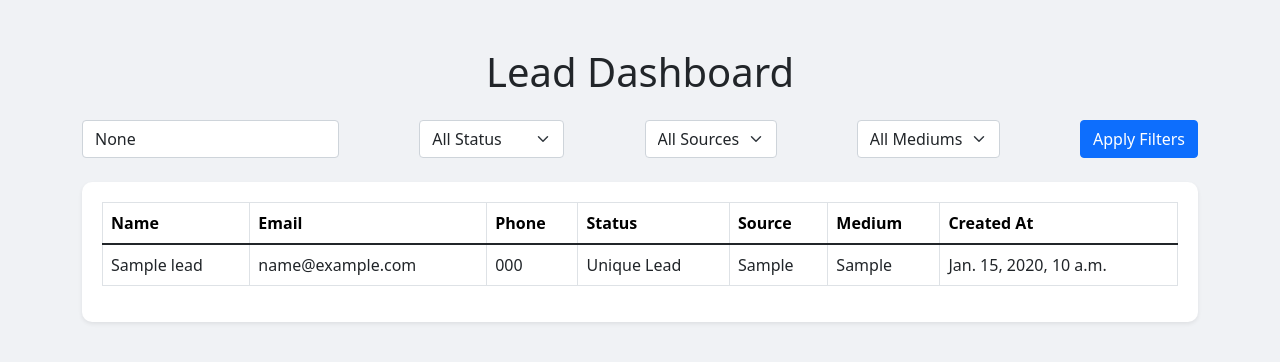
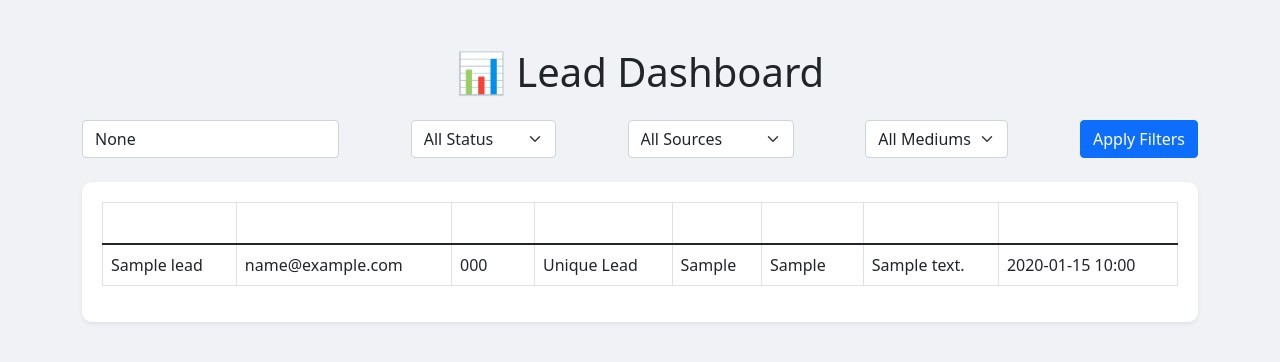
Before and after one commit to Aditya-05-alt/Lead_Tracker, a Django app: page /leads/dashboard/ in a window 1280 px wide. Shown: the top 362 px of the page. Run offline with Django 5.2, Linux system fonts and the light colour scheme; tables that the repository leaves empty hold one stand-in row (values such as "Sample post"); some libraries are stand-ins or nearby versions.

Commit message:
updatedddd

```diff
--- a/api/admin.py
+++ b/api/admin.py
@@ -5,6 +5,6 @@ from .models import Lead
 
 @admin.register(Lead)
 class LeadAdmin(admin.ModelAdmin):
-    list_display = ('name', 'email', 'phone', 'status', 'source', 'medium', 'created_at')
+    list_display = ('name', 'email', 'phone', 'Message','status', 'source', 'medium', 'created_at')
     list_filter = ('status', 'source', 'medium')
     search_fields = ('name', 'email', 'phone')
--- a/api/templates/api/lead_dashboard.html
+++ b/api/templates/api/lead_dashboard.html
@@ -15,15 +15,18 @@
         }
         th {
             background-color: #007bff;
-            color: black;
+            color: white;
             cursor: pointer;
         }
-        @media (max-width: 768px) { /* Tablet & Mobile View */
+        th:hover {
+            background-color: #0056b3;
+        }
+        @media (max-width: 768px) {
             th, td {
                 font-size: 0.9rem;
             }
         }
-        @media (max-width: 576px) { /* Mobile View */
+        @media (max-width: 576px) {
             .table-responsive {
                 border: none;
             }
@@ -42,7 +45,7 @@
 </head>
 <body>
     <div class="container mt-5 mb-5">
-        <h1 class="text-center mb-4">Lead Dashboard</h1>
+        <h1 class="text-center mb-4">📊 Lead Dashboard</h1>
 
         <!-- Search & Filter Form -->
         <form method="GET" class="mb-4 d-flex justify-content-between flex-wrap filter-form">
@@ -61,7 +64,8 @@
                     <option value="All">All Sources</option>
                     <option value="google" {% if selected_source == 'google' %}selected{% endif %}>Google</option>
                     <option value="facebook" {% if selected_source == 'facebook' %}selected{% endif %}>Facebook</option>
-                    <option value="other" {% if selected_source == 'other' %}selected{% endif %}>Other</option>
+                    <option value="referral" {% if selected_source == 'referral' %}selected{% endif %}>Referral</option>
+                    <option value="JS Tracker Local" {% if selected_source == 'JS Tracker Local' %}selected{% endif %}>JS Tracker Local</option>
                 </select>
             </div>
             <div>
@@ -70,6 +74,7 @@
                     <option value="organic" {% if selected_medium == 'organic' %}selected{% endif %}>Organic</option>
                     <option value="paid" {% if selected_medium == 'paid' %}selected{% endif %}>Paid</option>
                     <option value="referral" {% if selected_medium == 'referral' %}selected{% endif %}>Referral</option>
+                    <option value="Web Form" {% if selected_medium == 'Web Form' %}selected{% endif %}>Web Form</option>
                 </select>
             </div>
             <div>
@@ -77,7 +82,7 @@
             </div>
         </form>
 
-        <!-- Leads Table (Responsive) -->
+        <!-- Leads Table -->
         <div class="table-responsive table-container shadow-sm">
             <table class="table table-bordered table-hover">
                 <thead>
@@ -88,7 +93,8 @@
                         <th onclick="sortTable(3)">Status</th>
                         <th onclick="sortTable(4)">Source</th>
                         <th onclick="sortTable(5)">Medium</th>
-                        <th onclick="sortTable(6)">Created At</th>
+                        <th onclick="sortTable(6)">Message</th>
+                        <th onclick="sortTable(7)">Created At</th>
                     </tr>
                 </thead>
                 <tbody>
@@ -100,7 +106,12 @@
                         <td>{{ lead.status }}</td>
                         <td>{{ lead.source }}</td>
                         <td>{{ lead.medium }}</td>
-                        <td>{{ lead.created_at }}</td>
+                        <td>{{ lead.message }}</td>
+                        <td>{{ lead.created_at|date:"Y-m-d H:i" }}</td>
+                    </tr>
+                    {% empty %}
+                    <tr>
+                        <td colspan="8" class="text-center text-muted">No leads found.</td>
                     </tr>
                     {% endfor %}
                 </tbody>
@@ -108,19 +119,25 @@
         </div>
     </div>
 
-    <!-- JavaScript for Sorting -->
+    <!-- JavaScript for Table Sorting -->
     <script>
         function sortTable(columnIndex) {
-            var table = document.querySelector("table tbody");
-            var rows = Array.from(table.rows);
-            var sortedRows = rows.sort(function(a, b) {
-                var aText = a.cells[columnIndex].innerText.trim().toLowerCase();
-                var bText = b.cells[columnIndex].innerText.trim().toLowerCase();
+            const tableBody = document.querySelector("table tbody");
+            const rows = Array.from(tableBody.rows);
+            const sortedRows = rows.sort((a, b) => {
+                const aText = a.cells[columnIndex].innerText.trim().toLowerCase();
+                const bText = b.cells[columnIndex].innerText.trim().toLowerCase();
+
+                // Date sorting fallback
+                if (columnIndex === 7) {
+                    return new Date(bText) - new Date(aText); // latest first
+                }
+
                 return aText.localeCompare(bText);
             });
 
-            table.innerHTML = "";
-            sortedRows.forEach(row => table.appendChild(row));
+            tableBody.innerHTML = '';
+            sortedRows.forEach(row => tableBody.appendChild(row));
         }
     </script>
 </body>
--- a/api/views.py
+++ b/api/views.py
@@ -8,6 +8,7 @@ from django.utils.decorators import method_decorator
 from django.http import JsonResponse
 from rest_framework import status
 import json
+
 
 # Render your HTML form
 def index(request):
@@ -48,17 +49,23 @@ class LeadCreateView(APIView):
 
     def post(self, request, *args, **kwargs):
         try:
-            # Try to decode body manually if needed
+            # Manually decode if content is JSON
             if request.content_type == "application/json":
                 data = json.loads(request.body.decode('utf-8'))
             else:
-                data = request.data  # fallback if form-encoded
+                data = request.data
 
-            # Debug log
             print("📩 Incoming lead data:", data)
 
             name = data.get('name') or data.get('id_name') or data.get('class_name')
             email = data.get('email') or data.get('id_email') or data.get('class_email')
+            phone = data.get('phone', '')
+            message = data.get('message', '')
+            subject = data.get('subject', '')
+
+            # These now come from JS
+            source = data.get('source', 'JS Tracker Unknown Site')
+            medium = data.get('medium', 'Web Form')
 
             if not name or not email:
                 return Response({'error': 'Name and Email are required.'}, status=status.HTTP_400_BAD_REQUEST)
@@ -66,11 +73,11 @@ class LeadCreateView(APIView):
             lead = Lead.objects.create(
                 name=name,
                 email=email,
-                phone=data.get('phone', ''),
-                message=data.get('message', ''),
+                phone=phone,
+                message=message if message else subject,
                 status='Unique Lead',
-                source='JS Tracker Local',
-                medium='Web Form'
+                source=source,
+                medium=medium
             )
 
             return Response({"message": "Lead captured successfully ✅"}, status=status.HTTP_201_CREATED)
```
